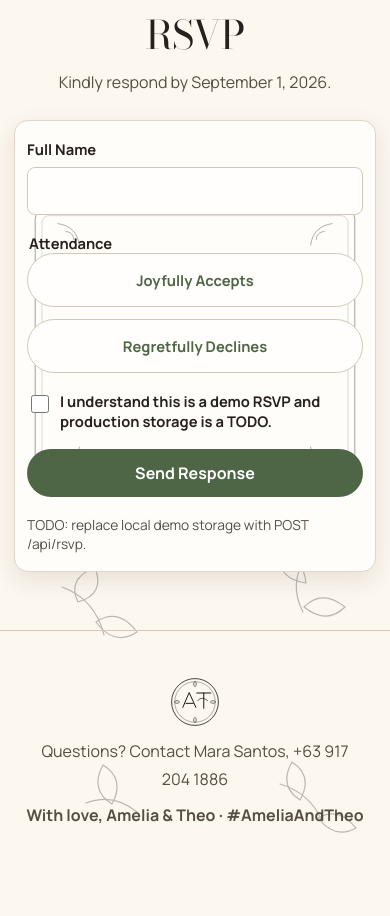
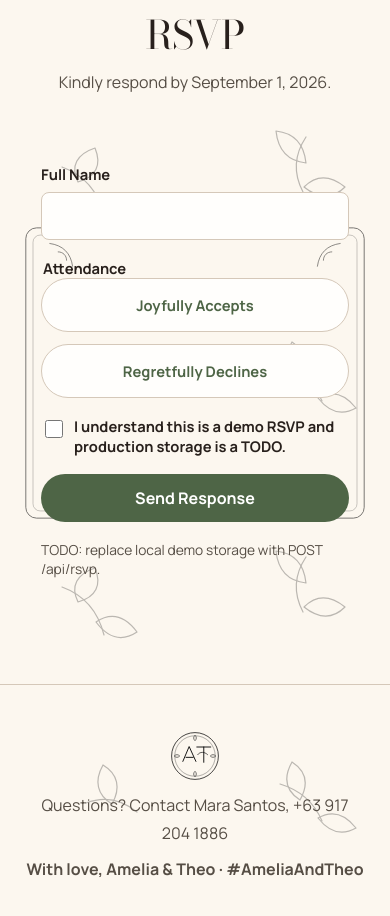
Before and after one commit to Aazirr/sample-rsvp-wedding-2, a React (Vite) app: page / in a window 390 px wide. Shown: the part 7061-7977 px from the top of the page. Before the commit the page ends 7942 px from the top, so only its background shows below. Built offline with nearby package versions, Linux system fonts and the light colour scheme.

Commit message:
fix: let RSVP frame define the shell

```diff
--- a/src/styles.css
+++ b/src/styles.css
@@ -777,26 +777,30 @@ address {
   position: relative;
   display: grid;
   place-items: center;
-  overflow: hidden;
-  padding: clamp(28px, 4.5vw, 52px);
-  background: color-mix(in oklab, var(--white) 92%, var(--cream));
-  box-shadow: var(--shadow);
+  padding: clamp(20px, 3vw, 30px);
+  background: transparent;
+  box-shadow: none;
+  border: 0;
+  border-radius: 0;
 }
 
 .rsvp-frame {
   position: absolute;
-  inset: clamp(14px, 2vw, 24px);
-  width: calc(100% - clamp(28px, 4vw, 48px));
-  height: calc(100% - clamp(28px, 4vw, 48px));
-  object-fit: fill;
+  inset: 0;
+  width: min(100%, 560px);
+  height: auto;
+  aspect-ratio: 600 / 520;
+  margin: auto;
+  object-fit: contain;
   pointer-events: none;
-  opacity: 0.58;
+  opacity: 0.72;
 }
 
 .rsvp-content {
   position: relative;
   z-index: 1;
-  width: min(100%, 620px);
+  width: min(100%, 520px);
+  padding: clamp(34px, 4.5vw, 54px) clamp(22px, 3.5vw, 40px);
   margin: 0 auto;
 }
 
@@ -1169,14 +1173,17 @@ small {
   }
 
   .rsvp-card {
-    padding: 18px 12px;
+    padding: 12px 10px;
   }
 
   .rsvp-frame {
-    inset: 10px;
-    width: calc(100% - 20px);
-    height: calc(100% - 20px);
-    opacity: 0.46;
+    width: min(100%, 360px);
+    opacity: 0.62;
+  }
+
+  .rsvp-content {
+    width: min(100%, 328px);
+    padding: 32px 10px 36px;
   }
 
   .gallery-tile:nth-child(1),
```
Also changed, not shown: 1 other file (tests, documents, lock files or other folders).
